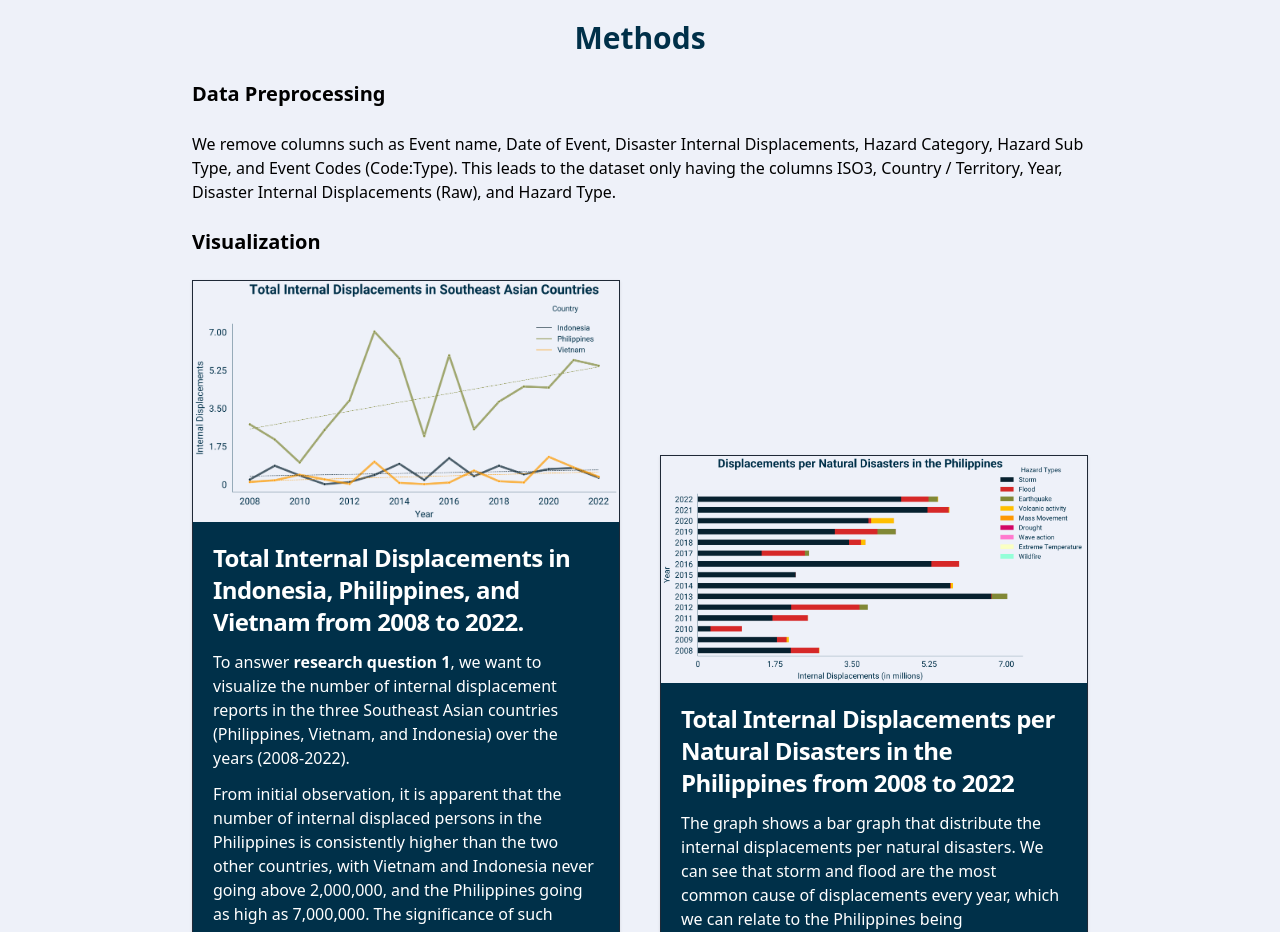
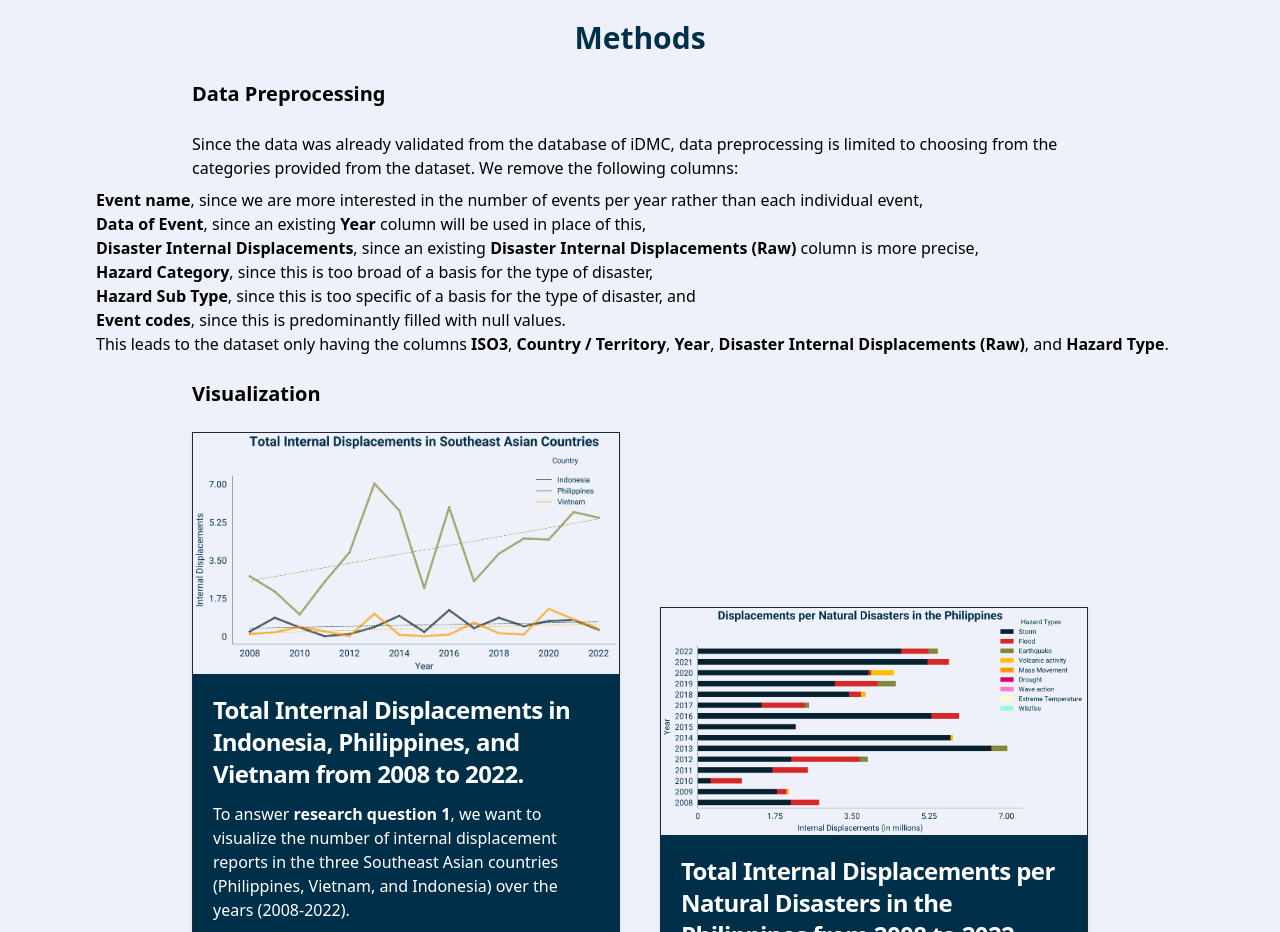
Before and after one commit to Arukuen/cs-132-natural-disaster-risk-reduction, a website: page index.html in a window 1280 px wide. Shown: the part 2640-3572 px from the top of the page. Drawn offline with Linux system fonts and the light colour scheme.

Commit message:
Add details for data related portions

```diff
--- a/index.html
+++ b/index.html
@@ -152,7 +152,7 @@
         </h2>
         <div id="accordion-collapse-body-5" class="hidden" aria-labelledby="accordion-collapse-heading-5">
           <div class="p-5 border-gray-300 border-b-[1px] ">
-            <p class="mb-2">This resulted in an Excel file with 2567 events of internal displacement.</p>
+            <p class="mb-2">This resulted in an Excel file with 2567 events of internal displacement. Each event pertains to a natural disaster that caused internal displacement. Of these events, 506 were from Philippines, 1766 were from Indonesia, and 294 were from Vietnam.</p>
           </div>
         </div>
 
@@ -166,7 +166,7 @@
         </h2>
         <div id="accordion-collapse-body-2" class="hidden" aria-labelledby="accordion-collapse-heading-2">
           <div class="p-5 border-gray-300 border-b-[1px] ">
-            <p class="mb-2">The data was obtained from querying the entire database relating to internal displacement from disasters, from the countries listed, and from the range of 2008-2022.</p>
+            <p class="mb-2">The data was obtained from downloading the validated Displacement Data from the <a href="https://www.internal-displacement.org/database/displacement-data/" class="bg-primary text-white font-bold px-2">iDMC data portal.</a> We then perform a query to look at <strong>Internal Displacements</strong>, <strong>Disasters</strong>, set the Countries to <strong>Philippines</strong>, <strong>Viet Nam</strong>, and <strong>Indonesia</strong>, and finally, the Timescale to be the range of <strong>2008 - 2022</strong>.</p>
           </div>
         </div>
 
@@ -207,8 +207,16 @@
     <h3 class="text-xl font-semibold my-6 mx-2 md:mx-6 lg:mx-24">
       Data Preprocessing
     </h3>
-    <p class="my-2 lg:mx-24">We remove columns such as Event name, Date of Event, Disaster Internal Displacements, Hazard Category, Hazard Sub Type, and Event Codes (Code:Type). This leads to the dataset only having the columns ISO3, Country / Territory, Year, Disaster Internal Displacements (Raw), and Hazard Type.</p>
-
+    <p class="my-2 lg:mx-24">Since the data was already validated from the database of iDMC, data preprocessing is limited to choosing from the categories provided from the dataset. We remove the following columns:
+      <ul>
+        <li><strong>Event name</strong>, since we are more interested in the number of events per year rather than each individual event,</li>
+        <li><strong>Data of Event</strong>, since an existing <strong>Year</strong> column will be used in place of this,</li>
+        <li><strong>Disaster Internal Displacements</strong>, since an existing <strong>Disaster Internal Displacements (Raw)</strong> column is more precise,</li>
+        <li><strong>Hazard Category</strong>, since this is too broad of a basis for the type of disaster,</li>
+        <li><strong>Hazard Sub Type</strong>, since this is too specific of a basis for the type of disaster, and</li>
+        <li><strong>Event codes</strong>, since this is predominantly filled with null values.</li>
+      </ul>
+      This leads to the dataset only having the columns <strong>ISO3</strong>, <strong>Country / Territory</strong>, <strong>Year</strong>, <strong>Disaster Internal Displacements (Raw)</strong>, and <strong>Hazard Type</strong>.</p>
     <h3 class="text-xl font-semibold my-6 mx-2 md:mx-6 lg:mx-24">
       Visualization
     </h3>
```
